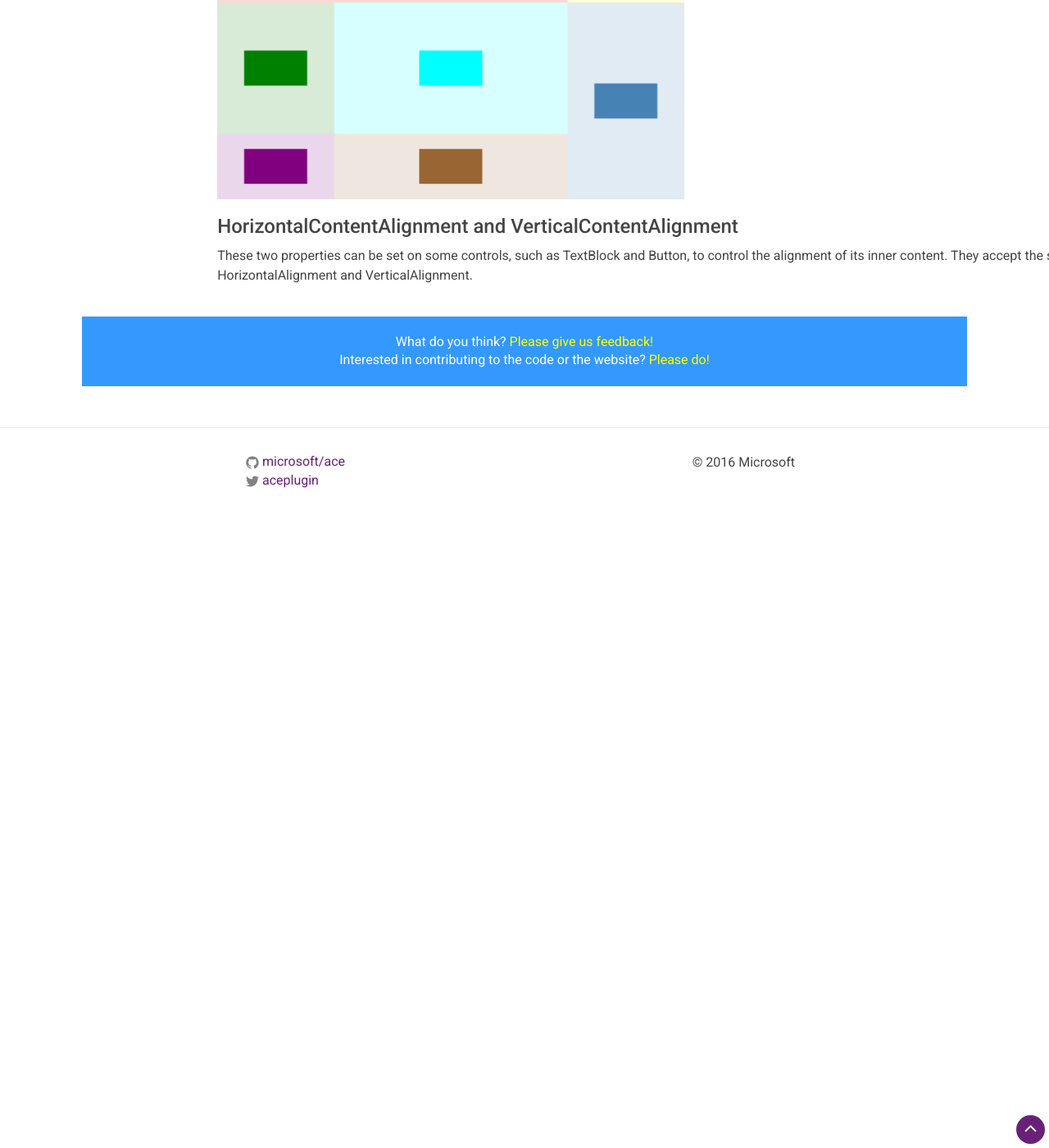
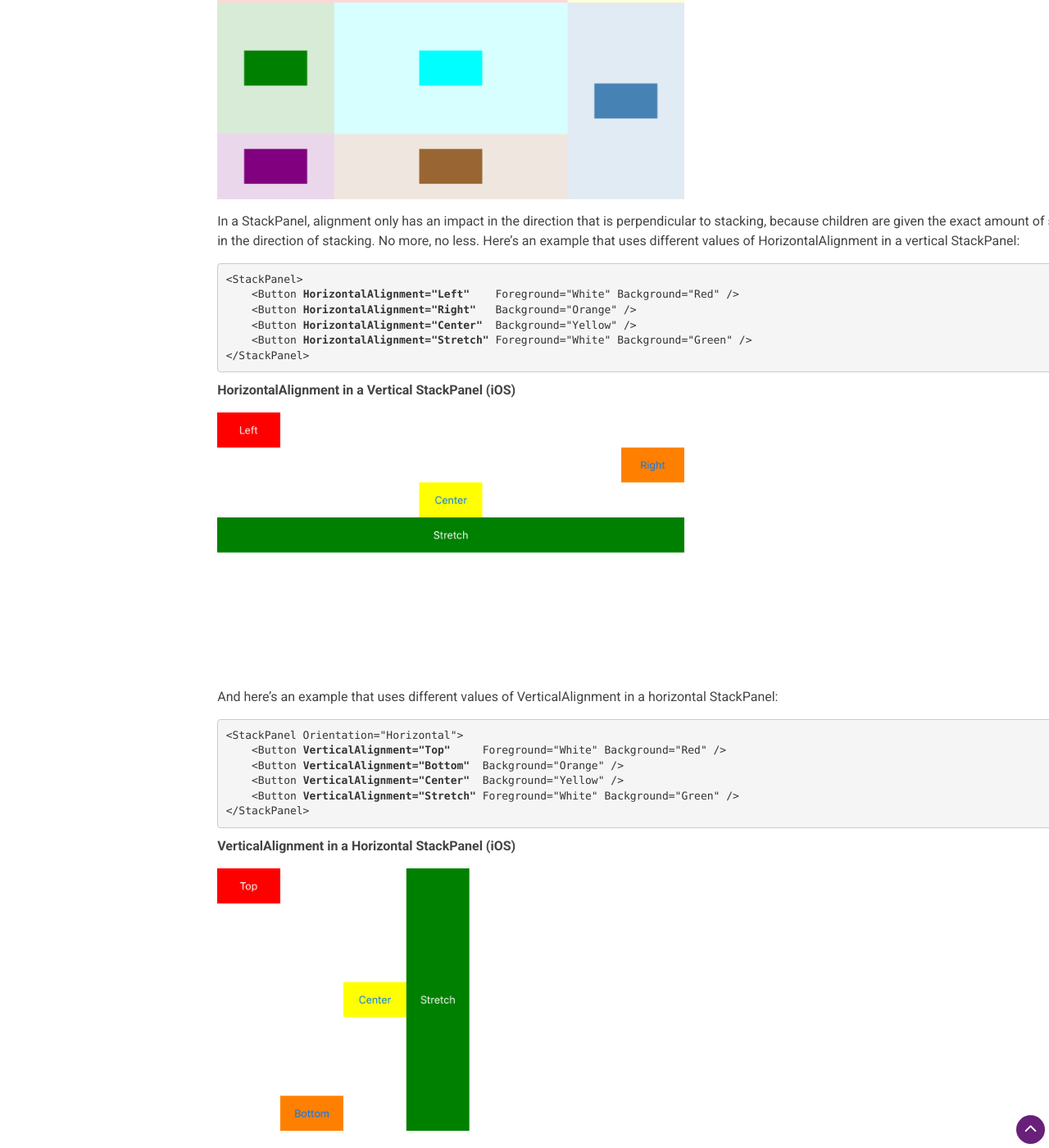
Before and after one commit to microsoft/ace, a Jekyll site: the page built from docs/td_layout.md, in a window 1280 px wide and 1400 px high, scrolled down 10845 px. Shown: the whole window at 82% size. Built offline with Jekyll 4.4.1, drawn with Linux system fonts in a browser that asks for light colours; before the commit the page ends 11483 px from its top, so only the background shows below that.

Commit message:
More layout content

```diff
--- a/docs/td_layout.md
+++ b/docs/td_layout.md
@@ -391,6 +391,37 @@ are on top of a plain white background.
 
 <img width="50%" src="/ace/assets/images/docs/layout/grid-span-centercenter-ios.png"/>
 
+In a StackPanel, alignment only has an impact in the direction that is perpendicular to stacking, because children are given the exact amount of space
+they need in the direction of stacking. No more, no less. Here's an example that uses different values of HorizontalAlignment in a vertical StackPanel:
+
+<pre>
+&lt;StackPanel>
+    &lt;Button <b>HorizontalAlignment="Left"</b>    Foreground="White" Background="Red" />
+    &lt;Button <b>HorizontalAlignment="Right"</b>   Background="Orange" />
+    &lt;Button <b>HorizontalAlignment="Center"</b>  Background="Yellow" />
+    &lt;Button <b>HorizontalAlignment="Stretch"</b> Foreground="White" Background="Green" />
+&lt;/StackPanel>
+</pre>
+
+**HorizontalAlignment in a Vertical StackPanel (iOS)**
+
+<img width="50%" src="/ace/assets/images/docs/layout/stackpanel-horizontalalignment-ios.png"/>
+
+And here's an example that uses different values of VerticalAlignment in a horizontal StackPanel:
+
+<pre>
+&lt;StackPanel Orientation="Horizontal">
+    &lt;Button <b>VerticalAlignment="Top"</b>     Foreground="White" Background="Red" />
+    &lt;Button <b>VerticalAlignment="Bottom"</b>  Background="Orange" />
+    &lt;Button <b>VerticalAlignment="Center"</b>  Background="Yellow" />
+    &lt;Button <b>VerticalAlignment="Stretch"</b> Foreground="White" Background="Green" />
+&lt;/StackPanel>
+</pre>
+
+**VerticalAlignment in a Horizontal StackPanel (iOS)**
+
+<img width="50%" src="/ace/assets/images/docs/layout/stackpanel-verticalalignment-ios.png"/>
+
 ### HorizontalContentAlignment and VerticalContentAlignment
 
 These two properties can be set on some controls, such as TextBlock and Button, to control the alignment of its inner content. They accept the same values as
```
Also changed, not shown: assets/images/docs/layout/stackpanel-horizontalalignment-ios.png (added), assets/images/docs/layout/stackpanel-verticalalignment-ios.png (added).
